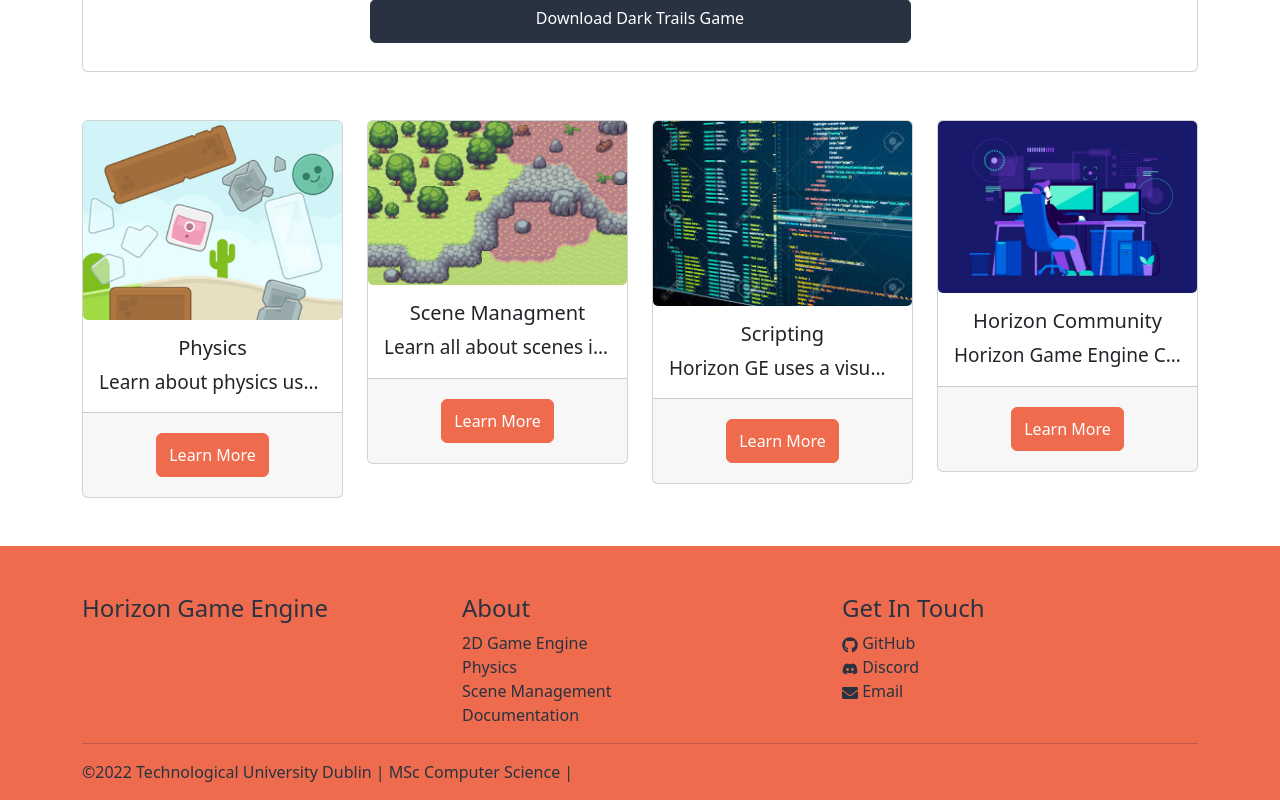
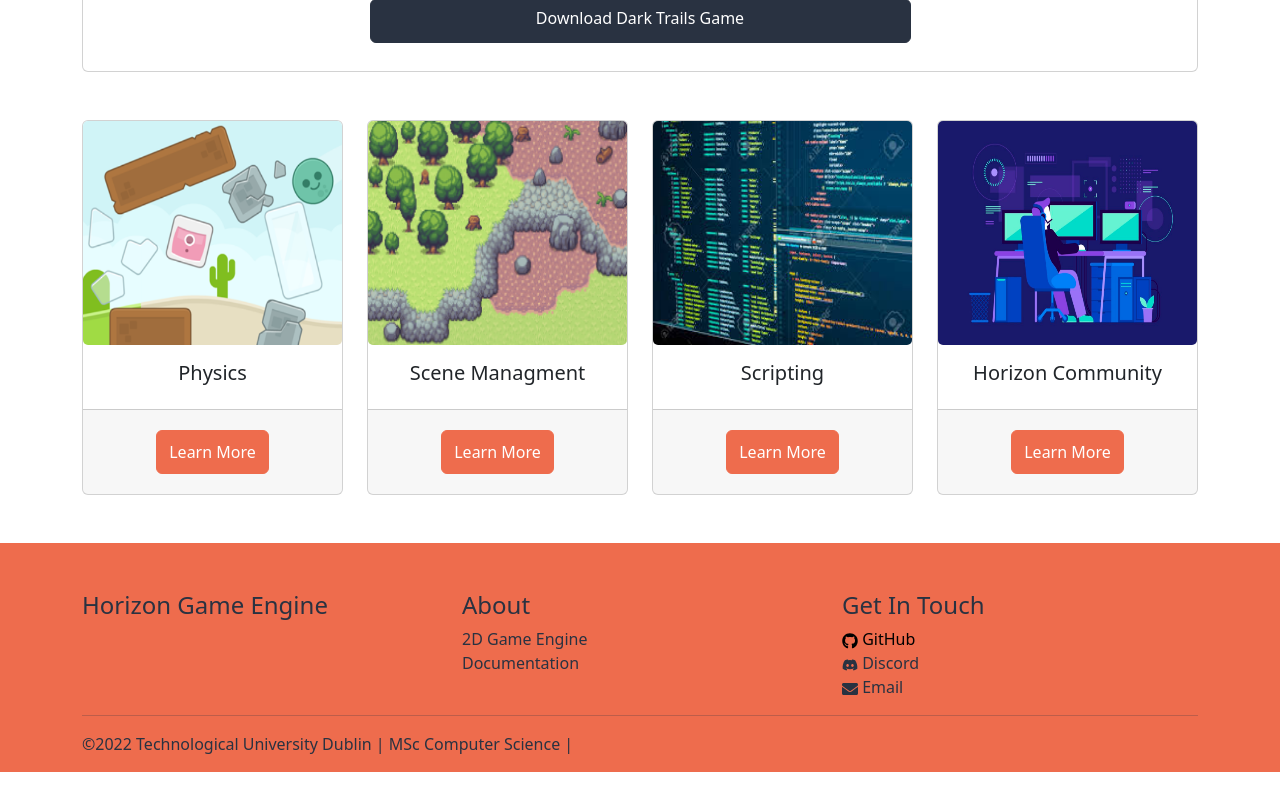
Before and after one commit to LiamANeeson/MSc-Game-Engine-Project-Website, a React (Create React App) app in the folder client/: page / in a window 1280 px wide. Shown: the part 392-1192 px from the top of the page. After the commit the page ends 1164 px from the top, so only its background shows below. Built offline with nearby package versions, Linux system fonts and the light colour scheme.

Commit message:
Fixes on Frontend Added Links to GitHub repo in the Footer, Made Cards Uniform on Homepage, Fixes Styling of Sidebar on Docs and Tutorial

```diff
--- a/client/src/Components/DocSidebar/DocSidebar.js
+++ b/client/src/Components/DocSidebar/DocSidebar.js
@@ -11,7 +11,7 @@ const DocSidebar = ({children}) => {
 
   return (
     <div className='sidebar-container'>
-      <div style={{width: isOpen ? "30vh" : "6.5vh" }}className='sidebar'>
+      <div style={{width: isOpen ? "200px" : "50px" }}className='sidebar'>
         <div className='top-section'>
           <h1 style = {{display: isOpen ? "block" : "none"}}className='logo'>Docs</h1>
           <div style = {{marginLeft: isOpen ? "50px": "10px"}}className='bars'>
--- a/client/src/Components/Footer/Footer.js
+++ b/client/src/Components/Footer/Footer.js
@@ -22,8 +22,6 @@ function Footer() {
             <h4>About</h4>
             <ui className="list-unstyled">
               <li>2D Game Engine</li>
-              <li>Physics</li>
-              <li>Scene Management</li>
               <li>Documentation</li>
             </ui>
           </div>
@@ -31,7 +29,7 @@ function Footer() {
           <div className="col">
             <h4>Get In Touch</h4>
             <ui className="list-unstyled">
-              <li><FaGithub /> GitHub </li>
+              <li><a href="https://github.com/TejasJD/HorizonEngine2D"><FaGithub /> GitHub</a></li>
               <li><FaDiscord /> Discord</li>
               <li><FaEnvelope /> Email</li>
             </ui>
--- a/client/src/Components/Sidebar/Sidebar.js
+++ b/client/src/Components/Sidebar/Sidebar.js
@@ -11,7 +11,7 @@ const Sidebar = ({children}) => {
 
   return (
     <div className='sidebar-container'>
-      <div style={{width: isOpen ? "30vh" : "6.5vh" }}className='sidebar'>
+      <div style={{width: isOpen ? "200px" : "50px" }}className='sidebar'>
         <div className='top-section'>
           <h1 style = {{display: isOpen ? "block" : "none"}}className='logo'>Tutorial</h1>
           <div style = {{marginLeft: isOpen ? "50px": "10px"}}className='bars'>
--- a/client/src/Pages/Home/Home.js
+++ b/client/src/Pages/Home/Home.js
@@ -41,13 +41,9 @@ function Home() {
       <Row className='custom-row'>
         <Col lg={3} sm={6}>
           <Card className='custom-card text-center mt-5 mb-5'>
-            <Card.Img src={PhysicsPic}/>
+            <Card.Img src={PhysicsPic} style = {{height: '14rem'}}/>
             <Card.Body>
               <Card.Title>Physics</Card.Title>
-              <Card.Text bsPrefix='card-text'>
-                Learn about physics used in 2D games and how to use it the Horizon GE.
-              </Card.Text>
-              {/*<Button variant="primary" className='home-cta-btn'>Learn More</Button>*/}
             </Card.Body>
             <Card.Footer>
               <Button variant="primary" className='home-cta-btn'>Learn More</Button>
@@ -56,13 +52,9 @@ function Home() {
         </Col>
         <Col lg={3} sm={6}>
           <Card className='text-center mt-5 mb-5'>
-          <Card.Img src={ScenePic}/>
+          <Card.Img src={ScenePic} style = {{height: '14rem'}}/>
             <Card.Body>
               <Card.Title>Scene Managment</Card.Title>
-              <Card.Text>
-                Learn all about scenes in game development and how they work in Horizon GE.{' '}
-              </Card.Text>
-              {/*<Button variant="primary" className='home-cta-btn'>Learn More</Button>*/}
             </Card.Body>
             <Card.Footer>
               <Button variant="primary" className='home-cta-btn'>Learn More</Button>
@@ -71,13 +63,9 @@ function Home() {
         </Col>
         <Col lg={3} sm={6}>
           <Card className='text-center mt-5 mb-5'>
-          <Card.Img src={ScriptingPic} />
+          <Card.Img src={ScriptingPic} style = {{height: '14rem'}}/>
             <Card.Body>
               <Card.Title>Scripting</Card.Title>
-              <Card.Text>
-                Horizon GE uses a visual scripting model allowing users to add scripts to objects without the need to learn a scripting language!.{' '}
-              </Card.Text>
-              {/*<Button variant="primary" className='home-cta-btn'>Learn More</Button>*/}
             </Card.Body>
             <Card.Footer>
               <Button variant="primary" className='home-cta-btn'>Learn More</Button>
@@ -86,13 +74,9 @@ function Home() {
         </Col>
         <Col lg={3} sm={6}>
           <Card className='text-center mt-5 mb-5'>
-          <Card.Img src = {CommunityPic}/>
+          <Card.Img src = {CommunityPic} style = {{height: '14rem'}}/>
             <Card.Body>
               <Card.Title>Horizon Community</Card.Title>
-              <Card.Text>
-                Horizon Game Engine Community Page allows users to create posts or search for posts to discuss the Horizon Game Engine!.{' '}
-              </Card.Text>
-              {/*<Button variant="primary" className='home-cta-btn'>Learn More</Button>*/}
             </Card.Body>
             <Card.Footer>
               <Button variant="primary" className='home-cta-btn'>Learn More</Button>
@@ -105,22 +89,3 @@ function Home() {
 }
 
 export default Home
-
-    // <div className='homePage-container'>
-    //   <div className='headline-content'>
-    //     <h2 className='headline-text'>
-    //       Learn Game Development
-    //       <em>Create Awesome 2D Games with the Horizon Game Engine</em>
-    //     </h2>
-    //     <div className='head-image'>
-    //     </div>
-    //     <p className='blurb'>
-    //     Horizon Game Engine Gives you all the necessary tools you need to create 2D games. Letting you learn and focus on creating games!
-    //     </p>
-    //     <p className='blurb'>
-    //       Horizon is a free and open-source so you don't have to worry about fees or royalties! All you have to do is create some games!
-    //     </p>
-    //     <button className = 'head-btn'>Download</button>
-    //     <button className = 'head-btn'>Learn More</button>
-    //   </div>
-    // </div>
```
